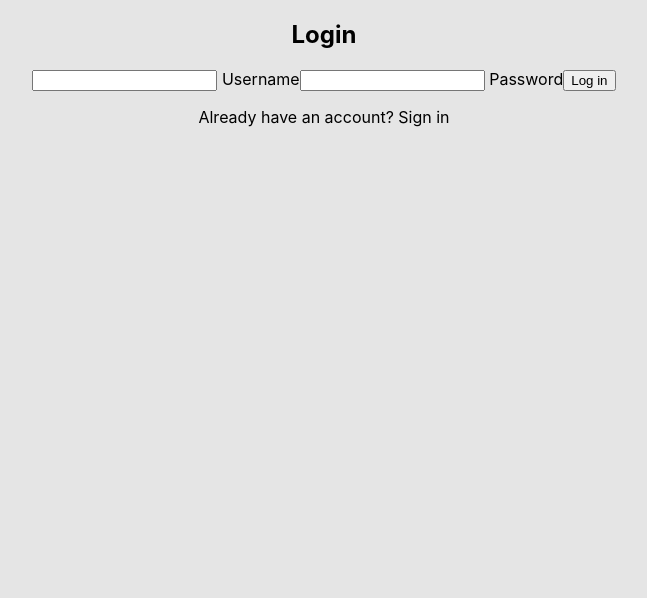
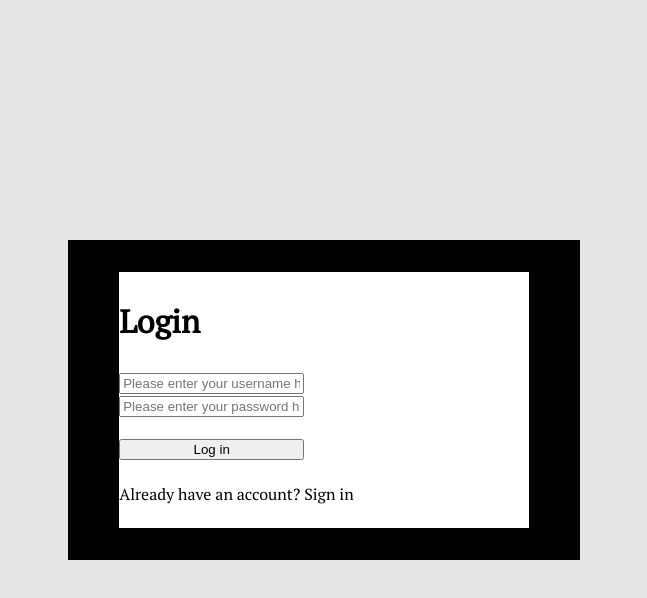
Before and after one commit to ft-water-my-plants-7/frontend, a React (Create React App) app in the folder water-my-plants/: page / in a window 1280 px wide. Shown: the top 598 px of the page, without its empty margins (316-963 px from the left). Built offline with nearby package versions, Linux system fonts and the light colour scheme.

Commit message:
started styling on the sign-in page

```diff
--- a/water-my-plants/public/index.html
+++ b/water-my-plants/public/index.html
@@ -25,7 +25,7 @@
       Learn how to configure a non-root public URL by running `npm run build`.
     -->
     <link rel="preconnect" href="https://fonts.gstatic.com">
-    <link href="https://fonts.googleapis.com/css2?family=Amatic+SC&display=swap" rel="stylesheet">
+    <link href="https://fonts.googleapis.com/css2?family=Amatic+SC&family=PT+Serif&display=swap" rel="stylesheet">
     <title>Water my plants</title>
   </head>
   <body>
--- a/water-my-plants/src/Components/sign-in.js
+++ b/water-my-plants/src/Components/sign-in.js
@@ -2,6 +2,42 @@ import React, { useState, useEffect } from "react";
 import styled from "styled-components";
 import axios from "axios";
 import {useHistory} from 'react-router-dom'
+
+const PageContainer = styled.div`
+  display: flex;
+  background-color: ${(props) => props.theme.primaryColor};
+  justify-content: center;
+  align-items: center;
+  height: 100vh;
+`;
+
+const ContentContainer = styled.div`
+  display: flex;
+  background-color: black;
+  height: 40%;
+  width: 40%;
+  justify-content: center;
+  align-items: center;
+`;
+
+const InnerContentContainer = styled.div`
+  display: flex;
+  flex-direction: column;
+  background-color: ${(props) => props.theme.white};
+  height: 80%;
+  width: 80%;
+  justify-content: space-evenly;
+  align-items: flex-start;
+  font-family: ${(props) => props.theme.secondaryFont};
+
+
+  form {
+      display: flex;
+      flex-direction: column;
+  }
+`;
+
+
 
 
 function SignInForm () {
@@ -36,16 +72,39 @@ function SignInForm () {
 
     // RETURN STATEMENT
     return (
-        <div>
-            <h2>Login</h2>
+      <PageContainer>
+        <ContentContainer>
+          <InnerContentContainer>
+            <h1>Login</h1>
             <form onSubmit={onSubmit}>
-               <input type="text" name="username" onChange={changeHandler}/> Username
-               <input type="password" name="password" onChange={changeHandler}/> Password
-               <button>Log in</button>
+              <label>
+                <input
+                  type="text"
+                  name="username"
+                  onChange={changeHandler}
+                  placeholder="Please enter your username here"
+                />
+              </label>
+              <label>
+                <input
+                  type="password"
+                  name="password"
+                  onChange={changeHandler}
+                  placeholder="Please enter your password here"
+                />
+              </label>
+
+              <br></br>
+              <button>Log in</button>
             </form>
-            <p>Already have an account? <span onClick={() => history.push('/Signup')}>Sign in</span></p>
-        </div>
-    )
+            <p>
+              Already have an account?{" "}
+              <span onClick={() => history.push("/Signup")}>Sign in</span>
+            </p>
+          </InnerContentContainer>
+        </ContentContainer>
+      </PageContainer>
+    );
 }
 
 export default SignInForm
--- a/water-my-plants/src/theme/index.js
+++ b/water-my-plants/src/theme/index.js
@@ -9,4 +9,5 @@ export default {
   white: "white",
   breakpointMobile: "(max-width: 550px)",
   font: "Amatic SC",
+  secondaryFont: "PT Serif",
 };
```
